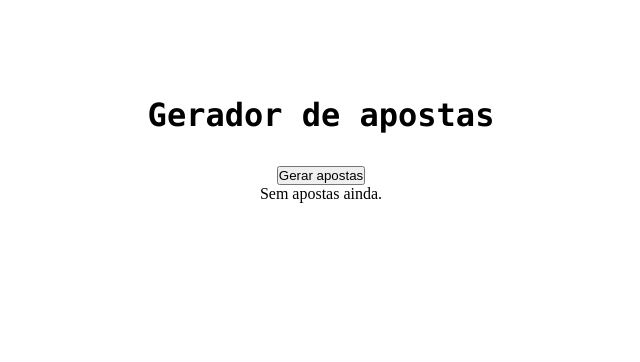
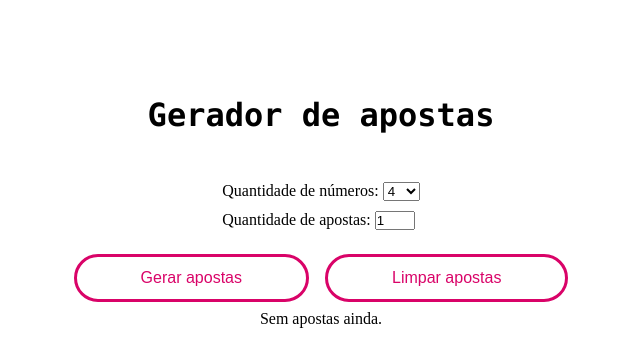
Before and after one commit to JosielMatos/bet-generator, a Next.js app: page / in a window 1280 px wide. Shown: the top 362 px of the page, without its empty margins (319-959 px from the left). Built offline with nearby package versions, Linux system fonts and the light colour scheme.

Commit message:
Add bet options

```diff
--- a/src/pages/index.tsx
+++ b/src/pages/index.tsx
@@ -1,10 +1,20 @@
 import Head from "next/head";
-import { MouseEvent, useState } from "react";
+import React, { MouseEvent, useState } from "react";
 import { BetsList } from "../components/BetsList";
 import styles from "../styles/Home.module.css";
 
 export default function Home() {
   const [betsResults, setBetsResults] = useState([] as number[][]);
+  const [numbersQty, setNumbersQty] = useState<number>(4);
+  const [betsQty, setBetsQty] = useState<number>(1);
+
+  function handleNumbersQty(event: React.ChangeEvent<HTMLSelectElement>) {
+    setNumbersQty(+event.target.value);
+  }
+
+  function handleBetsQty(event: React.ChangeEvent<HTMLInputElement>) {
+    setBetsQty(+event.target.value);
+  }
 
   function generateBets(
     event: MouseEvent,
@@ -12,6 +22,10 @@ export default function Home() {
     numbersQty: number = 6
   ) {
     event.preventDefault();
+    if (betsQty <= 0) {
+      alert("Insira uma quantidade de apostas válida!");
+      return;
+    }
 
     let results = [];
 
@@ -21,7 +35,7 @@ export default function Home() {
         numbers.add(Math.ceil(Math.random() * 60));
       }
 
-      return Array.from(numbers.values()).sort((a,b) => a-b);
+      return Array.from(numbers.values()).sort((a, b) => a - b);
     }
 
     for (let i = 0; i < betsQty; i++) {
@@ -29,6 +43,10 @@ export default function Home() {
     }
 
     setBetsResults(results);
+  }
+
+  function clearBets() {
+    setBetsResults([]);
   }
 
   return (
@@ -43,7 +61,56 @@ export default function Home() {
       <main className={styles.main}>
         <h1 className={styles.title}>Gerador de apostas</h1>
 
-        <button onClick={generateBets}>Gerar apostas</button>
+        <div className={styles["form-options"]}>
+          <div>
+            <label htmlFor='numbers-qty'>
+              Quantidade de números:{" "}
+            </label>
+            <select
+              name='numbers-qty'
+              id='numbers-qty'
+              onChange={handleNumbersQty}
+            >
+              <option value='4'>4</option>
+              <option value='5'>5</option>
+              <option value='6'>6</option>
+              <option value='7'>7</option>
+              <option value='8'>8</option>
+              <option value='9'>9</option>
+              <option value='10'>10</option>
+              <option value='11'>11</option>
+              <option value='12'>12</option>
+              <option value='13'>13</option>
+              <option value='14'>14</option>
+              <option value='15'>15</option>
+            </select>
+          </div>
+
+          <div>
+            <label htmlFor='bets-qty'>Quantidade de apostas: </label>
+            <input
+              type='number'
+              min={1}
+              name='bets-qty'
+              id='bets-qty'
+              value={betsQty}
+              onChange={handleBetsQty}
+            />
+          </div>
+        </div>
+
+        <section className='buttons'>
+          <button
+            className={styles.button}
+            onClick={(event) => generateBets(event, betsQty, numbersQty)}
+          >
+            Gerar apostas
+          </button>
+
+          <button className={styles.button} onClick={clearBets}>
+            Limpar apostas
+          </button>
+        </section>
 
         {betsResults.length ? (
           <BetsList bets={betsResults} />
--- a/src/styles/Home.module.css
+++ b/src/styles/Home.module.css
@@ -10,3 +10,48 @@
   font-family: var(--font-mono);
   margin-bottom: 2rem;
 }
+
+.form-options {
+  height: 3rem;
+  display: flex;
+  flex-direction: column;
+  justify-content: space-between;
+  margin: 1rem 0 1rem 0;
+}
+
+.form-options input {
+  width: 2.5rem;
+}
+
+.buttons {
+  display: flex;
+  flex-direction: row;
+}
+
+.button {
+  margin: 0.5rem;
+  font-weight: 500;
+  font-size: 16px;
+  padding: 12px 4em;
+  border-radius: 25px;
+  border: 3px solid #d90368;
+  background: #d90368;
+  background-clip: text;
+  -webkit-background-clip: text;
+  color: transparent;
+}
+
+.button:hover {
+  background: #fb8b24;
+  background-clip: text;
+-webkit-background-clip: text;
+  color: transparent;
+  border: 3px solid #fb8b24;
+  transition: all 400ms cubic-bezier(0.1, -0.6, 0.2, 0);
+}
+
+@media (max-width: 720px) {
+  .main {
+    padding: 2rem;
+  }
+}
```
